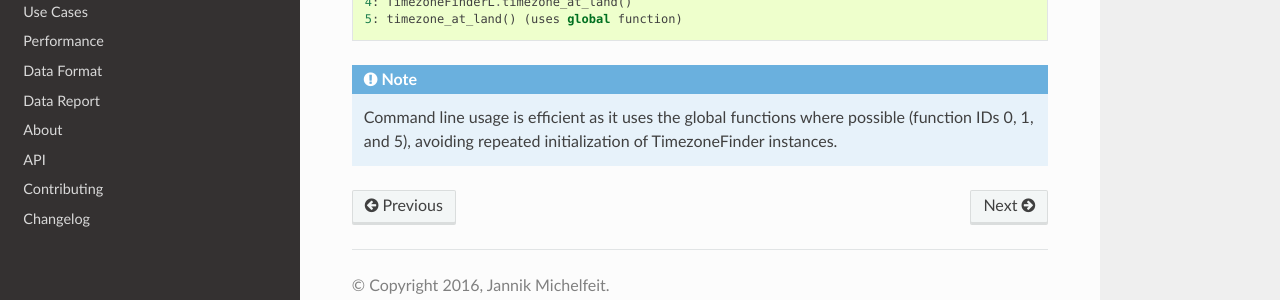
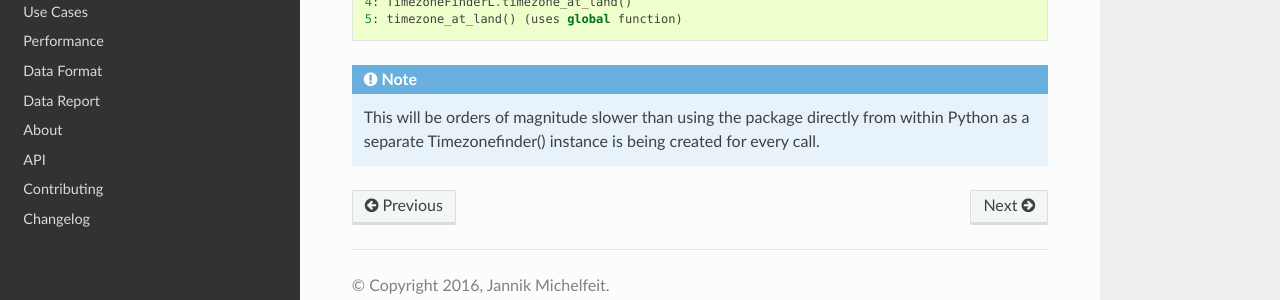
Before and after one commit to jannikmi/timezonefinder, a Sphinx documentation site: the page built from docs/1_usage.rst, in a window 1280 px wide and 900 px high, scrolled down 5401 px. Shown: the part 545-845 px from the top of the window. Built offline with Sphinx 7.4.7 and the Read the Docs theme 3.1.0, drawn with Linux system fonts in a browser that asks for light colours.

Commit message:
Update 1_usage.rst

```diff
--- a/docs/1_usage.rst
+++ b/docs/1_usage.rst
@@ -319,5 +319,4 @@ With the argument of the flag ``-f`` one can choose between the different functi
 
 .. note::
 
-    Command line usage is efficient as it uses the global functions where possible (function IDs 0, 1, and 5),
-    avoiding repeated initialization of TimezoneFinder instances.
+    This will be orders of magnitude slower than using the package directly from within Python as a separate Timezonefinder() instance is being created for every call.
```
